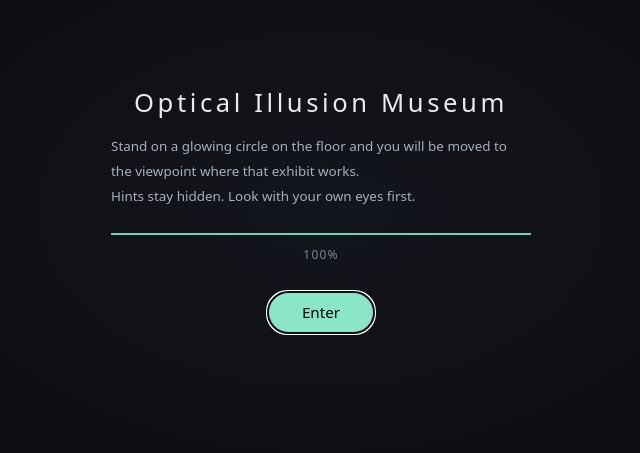
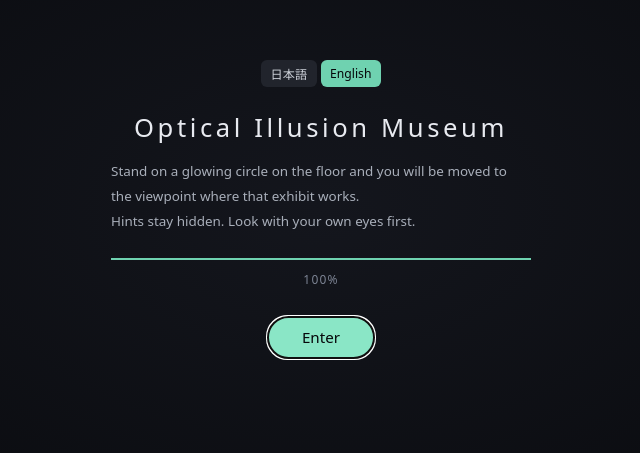
Before and after one commit to Maoku/Opus5OpticalIllusion, a website built with Vite: page index.html in a window 1280 px wide. Shown: the part 191-644 px from the top of the page, without its empty margins (319-959 px from the left). Built offline with nearby package versions, Linux system fonts and the light colour scheme.

Commit message:
言語切り替え追加

```diff
--- a/src/main.ts
+++ b/src/main.ts
@@ -93,6 +93,10 @@ const exhibitList = new ExhibitList(overlay, i18n.t, {
 });
 const languageSwitch = new LanguageSwitch((locale) => void i18n.setLocale(locale));
 const settingsMenu = new SettingsMenu(overlay, settings, i18n.t.settings, languageSwitch.el);
+// タイトル画面の言語切替（§5.6）。同じ DOM は二か所に置けないので実体を別に持つ。
+// 設定メニューは入場後しか開けないため、最初の画面でも選べるようにする。
+const titleLanguageSwitch = new LanguageSwitch((locale) => void i18n.setLocale(locale));
+loading.setLanguageControl(titleLanguageSwitch.el);
 const orientationGate = new OrientationGate(overlay, i18n.t);
 orientationGate.setEnabled(app.device.isMobileLike);
 
@@ -119,12 +123,16 @@ i18n.subscribe((t: Dictionary, locale: Locale) => {
   settingsMenu.setLabels(t.settings);
   orientationGate.setDictionary(t);
   languageSwitch.setLocale(locale);
+  titleLanguageSwitch.setLocale(locale);
+  titleLanguageSwitch.setLabel(t.settings.language);
   settingsMenu.setControlsHelp(controlsHelp(t));
   input.touch?.pad.setLabels(t.ui.padMoveLabel, t.ui.padLookLabel);
   hud.setRoomName(museum.currentArea ? t.rooms[museum.currentArea.room] : null);
   // ワールド内の 3D テキストを作り直す（§5.4）
   signage.setDictionary(t);
   loading.setIntro(t.ui.entranceTitle, t.ui.entranceBody);
+  // 入場ボタンが出た後に切り替えられても文言を残さない
+  loading.setEnterLabel(t.meta.enter);
   exhibits.setLocaleContent(contentFor);
   const focused = exhibits.focused;
   focusedTitle = focused ? contentFor(focused).title : null;
--- a/src/ui/LanguageSwitch.ts
+++ b/src/ui/LanguageSwitch.ts
@@ -8,6 +8,7 @@ export class LanguageSwitch {
   constructor(onSelect: (locale: Locale) => void) {
     this.el = document.createElement('div');
     this.el.className = 'settings-choice language-switch';
+    this.el.setAttribute('role', 'group');
     for (const locale of LOCALES) {
       const button = document.createElement('button');
       button.type = 'button';
@@ -19,6 +20,14 @@ export class LanguageSwitch {
     }
   }
 
+  /**
+   * 見出しを持たない場所（タイトル画面）に置くとき用のラベル。
+   * 設定メニュー内では行ラベルが役目を果たすので呼ばなくてよい。
+   */
+  setLabel(label: string): void {
+    this.el.setAttribute('aria-label', label);
+  }
+
   setLocale(locale: Locale): void {
     for (const [key, button] of this.#buttons) {
       button.classList.toggle('is-selected', key === locale);
--- a/src/ui/LoadingScreen.ts
+++ b/src/ui/LoadingScreen.ts
@@ -10,6 +10,7 @@ export class LoadingScreen {
   readonly #enter: HTMLButtonElement;
   readonly #title: HTMLHeadingElement;
   readonly #intro: HTMLParagraphElement;
+  readonly #langSlot: HTMLDivElement;
   #ratio = 0;
 
   constructor(parent: HTMLElement) {
@@ -17,6 +18,7 @@ export class LoadingScreen {
     this.el.className = 'loading-screen';
     this.el.innerHTML = `
       <div class="loading-inner">
+        <div class="loading-lang"></div>
         <h1 class="loading-title">Optical Illusion Museum</h1>
         <p class="loading-intro"></p>
         <div class="loading-bar"><div class="loading-bar-fill"></div></div>
@@ -28,7 +30,18 @@ export class LoadingScreen {
     this.#enter = this.el.querySelector('.loading-enter')!;
     this.#title = this.el.querySelector('.loading-title')!;
     this.#intro = this.el.querySelector('.loading-intro')!;
+    this.#langSlot = this.el.querySelector('.loading-lang')!;
     parent.appendChild(this.el);
+  }
+
+  /**
+   * 言語切替をタイトルの上に置く（§5.6）。
+   *
+   * 設定メニューは入場後しか開けないので、最初に見る画面で選べないと
+   * 「読める言語に変える」に入場が必要になる。読み込み中から押せる。
+   */
+  setLanguageControl(el: HTMLElement): void {
+    this.#langSlot.appendChild(el);
   }
 
   /**
@@ -43,6 +56,11 @@ export class LoadingScreen {
     this.#intro.textContent = body;
   }
 
+  /** 入場ボタンの文言。ボタンが出た後の言語切替にも追随させる */
+  setEnterLabel(label: string): void {
+    this.#enter.textContent = label;
+  }
+
   setProgress(ratio: number): void {
     this.#ratio = Math.max(this.#ratio, Math.min(1, Math.max(0, ratio)));
     this.#bar.style.transform = `scaleX(${this.#ratio})`;
@@ -52,7 +70,7 @@ export class LoadingScreen {
   /** 読み込み完了。入場ボタンを出し、押されたら解決する Promise を返す。 */
   ready(enterLabel: string): Promise<void> {
     this.setProgress(1);
-    this.#enter.textContent = enterLabel;
+    this.setEnterLabel(enterLabel);
     this.#enter.hidden = false;
     this.#enter.focus();
     return new Promise((resolve) => {
--- a/src/ui/styles.css
+++ b/src/ui/styles.css
@@ -98,6 +98,18 @@ body {
 .loading-inner {
   width: min(420px, 78vw);
   text-align: center;
+}
+
+/* §5.6: 入場前に言語を選べるようにする。ボタンの見た目は設定と共通 */
+.loading-lang {
+  display: flex;
+  justify-content: center;
+  margin: 0 0 1.4rem;
+}
+
+.loading-lang button {
+  padding: 0.45em 1em;
+  font-size: 0.8rem;
 }
 
 .loading-title {
```
